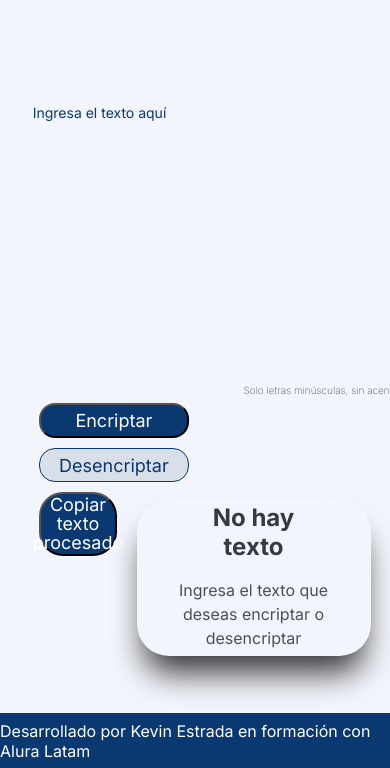
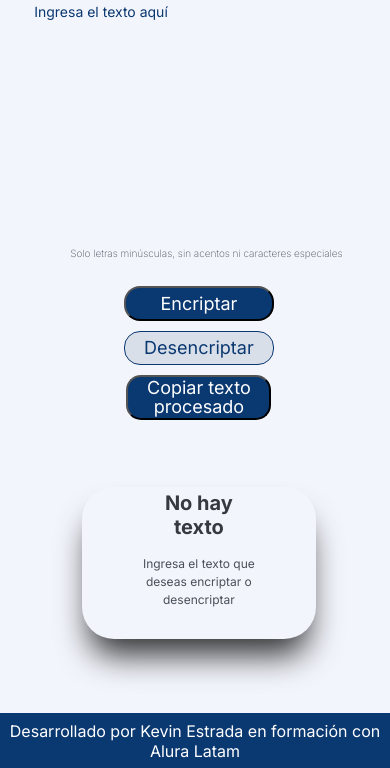
Before and after one commit to Kandrese8/challenge-1, a plain HTML site: page index.html in a window 390 px wide. Shown: the part 76-844 px from the top of the page. Drawn offline with Linux system fonts and the light colour scheme.

Commit message:
mejorado la visual para dispositivos móviles, aún pendiente de detalle para que sea completamente responsivo

```diff
--- a/style.css
+++ b/style.css
@@ -219,8 +219,10 @@ body{
 @media (max-width: 600px){
     .container{
         display: flex;
-        flex-direction: row;
-        padding: 10px;
+        padding: 0px;
+        flex-direction: column; /* Asegura que los elementos estén en una columna */
+        align-items: flex-start; /* Alinea los elementos al inicio (izquierda) del contenedor */
+
     }
     html, body {
         margin: 0;
@@ -237,9 +239,15 @@ body{
         position: relative;
         z-index: 10;
     }
-
+    #titulo-mensaje{
+        font-size: 20px;
+    }
+    #parrafo{
+        font-size: 12px;
+    }
     .condiciones{
-        top: 3%;
+        top: 15%;
+        left: 18%;
     }
 
     .condiciones p{
@@ -249,10 +257,11 @@ body{
     .botones{
         display: flex;
         flex-direction: column;
+        align-items: center;
         gap: 10px;
         width: 80%;
-        left: 10%;
-        top: 54%;
+        left: 11%;
+        top: 40%;
     }
 
     .boton-encriptar,.boton-desencriptar{
@@ -265,15 +274,21 @@ body{
         padding: 1.8%;
     }
 
+    .copiar{
+        border-radius: 15px;
+        width: 145px;
+        height: auto;
+    }
+
     .encriptado{
         width: 60%;
         height: 20%;
-        left: 35%;
+        left: 21%;
         top: 67%;
     }
     .texto-encriptado{
         font-size: 12px;
-        width: 100%;
+        width: 70%;
         top: 1%;
 
     }
@@ -283,4 +298,14 @@ body{
         display: none;
         visibility: hidden;
     }
+    .footer{
+        align-items: center;
+        justify-content: center;
+        display: flex;
+        text-align: center;
+    }
+    .header h1{
+        display: flex;
+        left: auto;
+    }
 }
```
